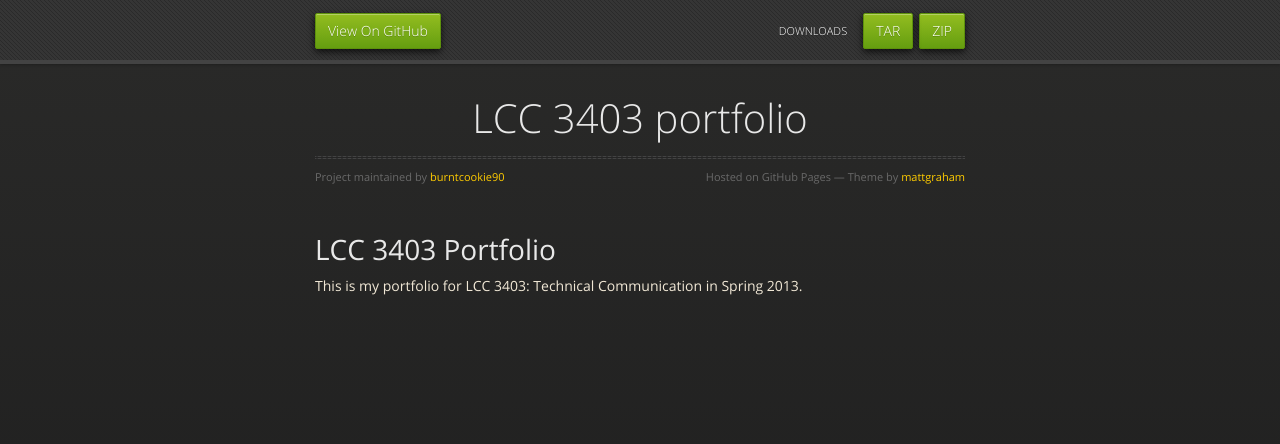
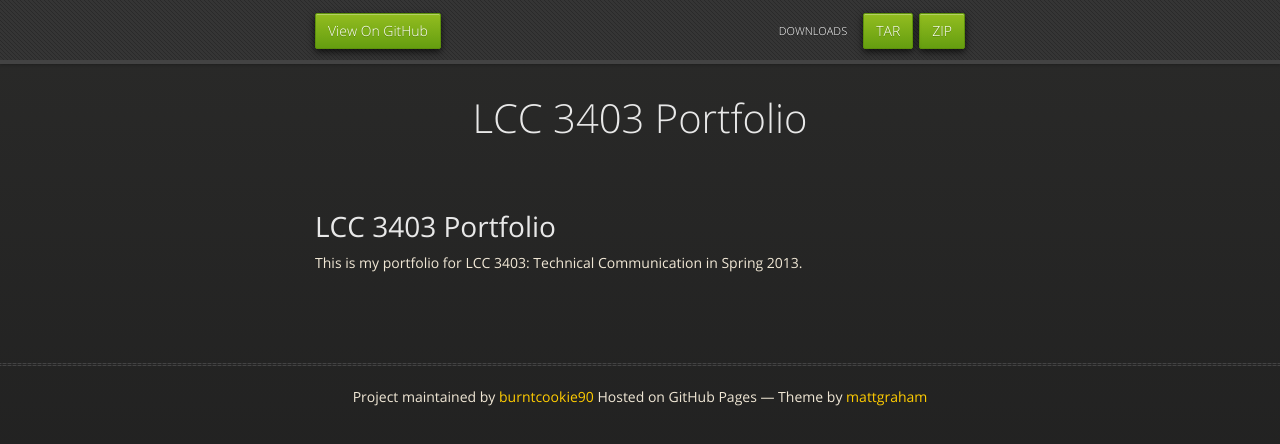
Before and after one commit to burntcookie90/lcc3403_portfolio, a plain HTML site: page index.html in a window 1280 px wide. Drawn offline with nearby package versions, Linux system fonts and the light colour scheme.

Commit message:
formatting fixes

```diff
--- a/index.html
+++ b/index.html
@@ -3,7 +3,7 @@
   <head>
     <meta charset="utf-8">
     <meta http-equiv="X-UA-Compatible" content="chrome=1">
-    <title>LCC 3403 portfolio by burntcookie90</title>
+    <title>LCC 3403 Portfolio</title>
     <link rel="stylesheet" href="stylesheets/styles.css">
     <link rel="stylesheet" href="stylesheets/pygment_trac.css">
     <script src="https://ajax.googleapis.com/ajax/libs/jquery/1.7.1/jquery.min.js"></script>
@@ -31,19 +31,22 @@
 
       <section>
         <div id="title">
-          <h1>LCC 3403 portfolio</h1>
+          <h1>LCC 3403 Portfolio</h1>
           <p></p>
-          <hr>
-          <span class="credits left">Project maintained by <a href="https://github.com/burntcookie90">burntcookie90</a></span>
-          <span class="credits right">Hosted on GitHub Pages &mdash; Theme by <a href="http://twitter.com/#!/michigangraham">mattgraham</a></span>
         </div>
 
         <h1>LCC 3403 Portfolio</h1>
 
-<p>This is my portfolio for LCC 3403: Technical Communication in Spring 2013.</p>
+		<p>This is my portfolio for LCC 3403: Technical Communication in Spring 2013.</p>
       </section>
 
     </div>
+
+	<div id="footer">
+	  <hr>
+	  <span class="credits left">Project maintained by <a href="https://github.com/burntcookie90">burntcookie90</a></span>
+	  <span class="credits right">Hosted on GitHub Pages &mdash; Theme by <a href="http://twitter.com/#!/michigangraham">mattgraham</a></span>
+	</div>
     <!--[if !IE]><script>fixScale(document);</script><![endif]-->
 
   </body>
--- a/stylesheets/styles.css
+++ b/stylesheets/styles.css
@@ -694,6 +694,9 @@ dt {
   font-weight: normal;
 }
 
+#footer {
+	text-align:center;
+}
 #header {
   z-index: 100;
   left: 0;
```
